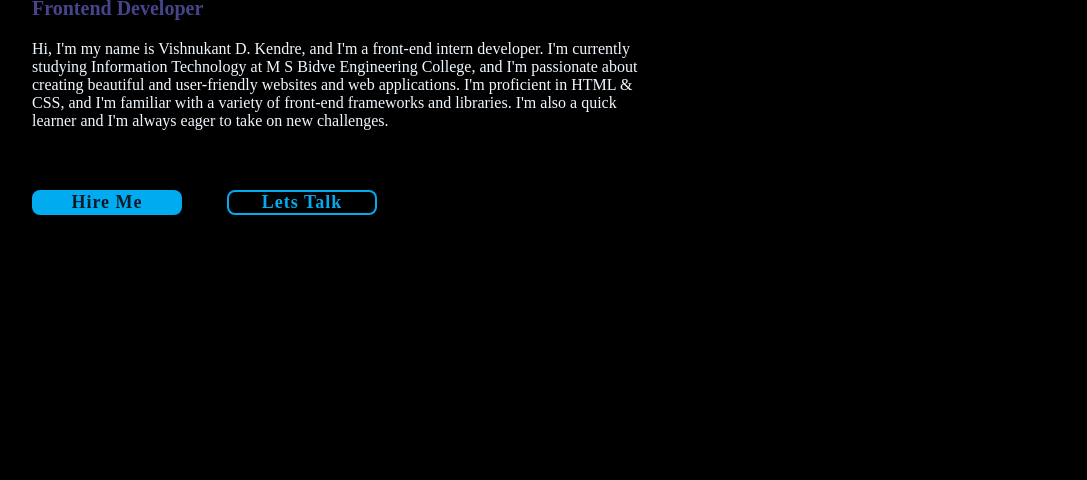
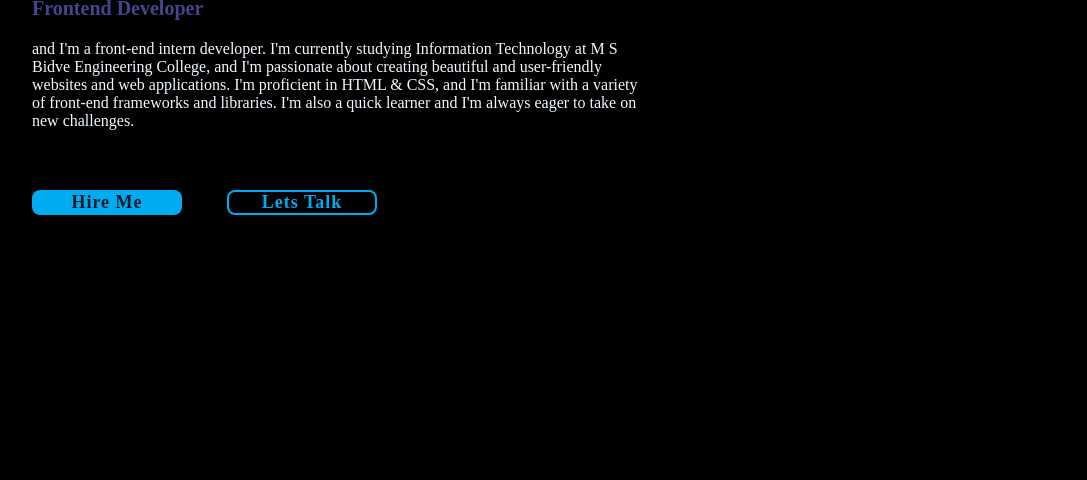
Before and after one commit to vishnukantkendre/Vishnukant-s-Portfolio, a plain HTML site: page index.html in a window 1280 px wide. Shown: the part 228-708 px from the top of the page, without its empty margins (96-1183 px from the left). Drawn offline with nearby package versions, Linux system fonts and the light colour scheme; files whose address does not match are found by name.

Commit message:
modified changes in home

```diff
--- a/index.html
+++ b/index.html
@@ -29,7 +29,7 @@
                     <h1> Hi, I'm Vishnukant D.Kendre</h1>
                     <h3> Frontend Developer</h3>
                     <p>
-                        Hi, I'm my name is Vishnukant D. Kendre,
+                        <!-- Hi, I'm my name is Vishnukant D. Kendre,  -->
                         and I'm a front-end intern developer. I'm currently studying Information Technology
                         at M S Bidve Engineering College, and I'm passionate about creating beautiful and
                         user-friendly websites and web applications.
```
